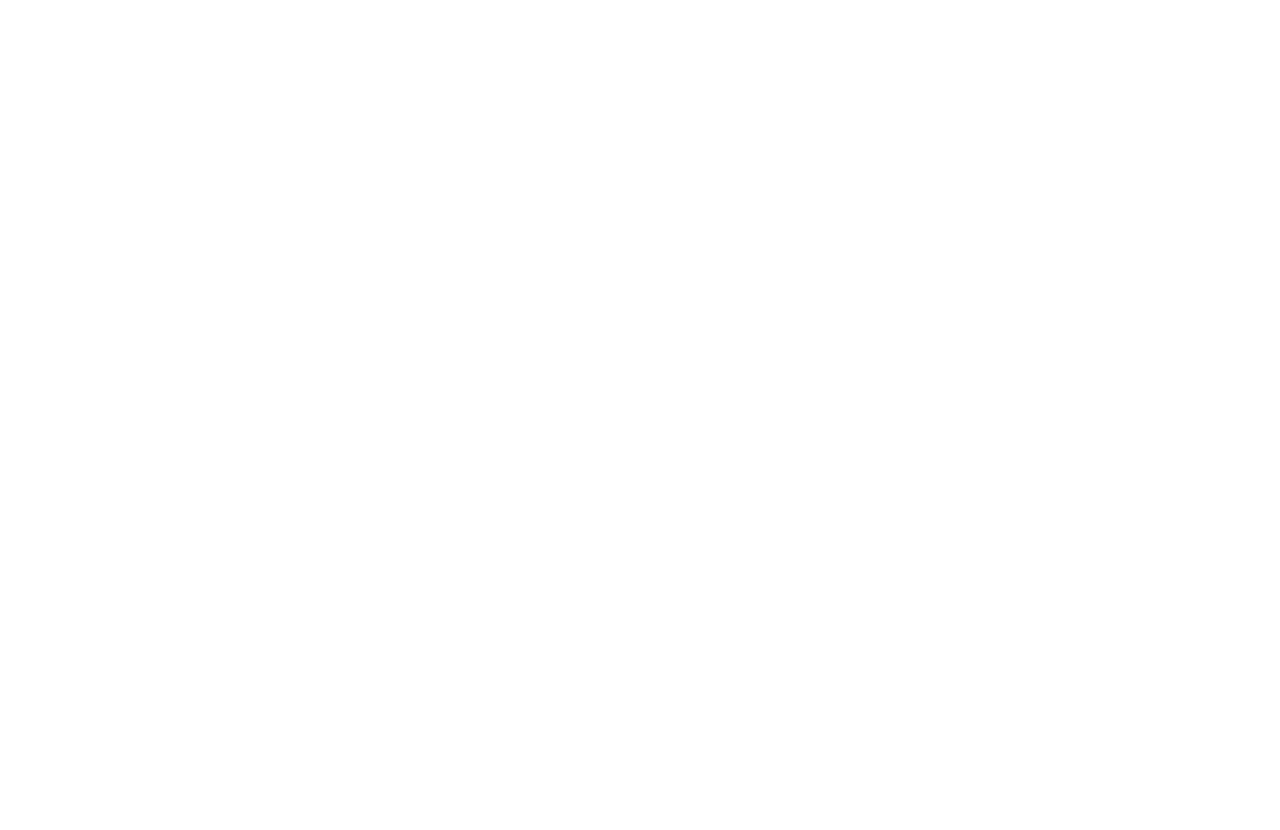
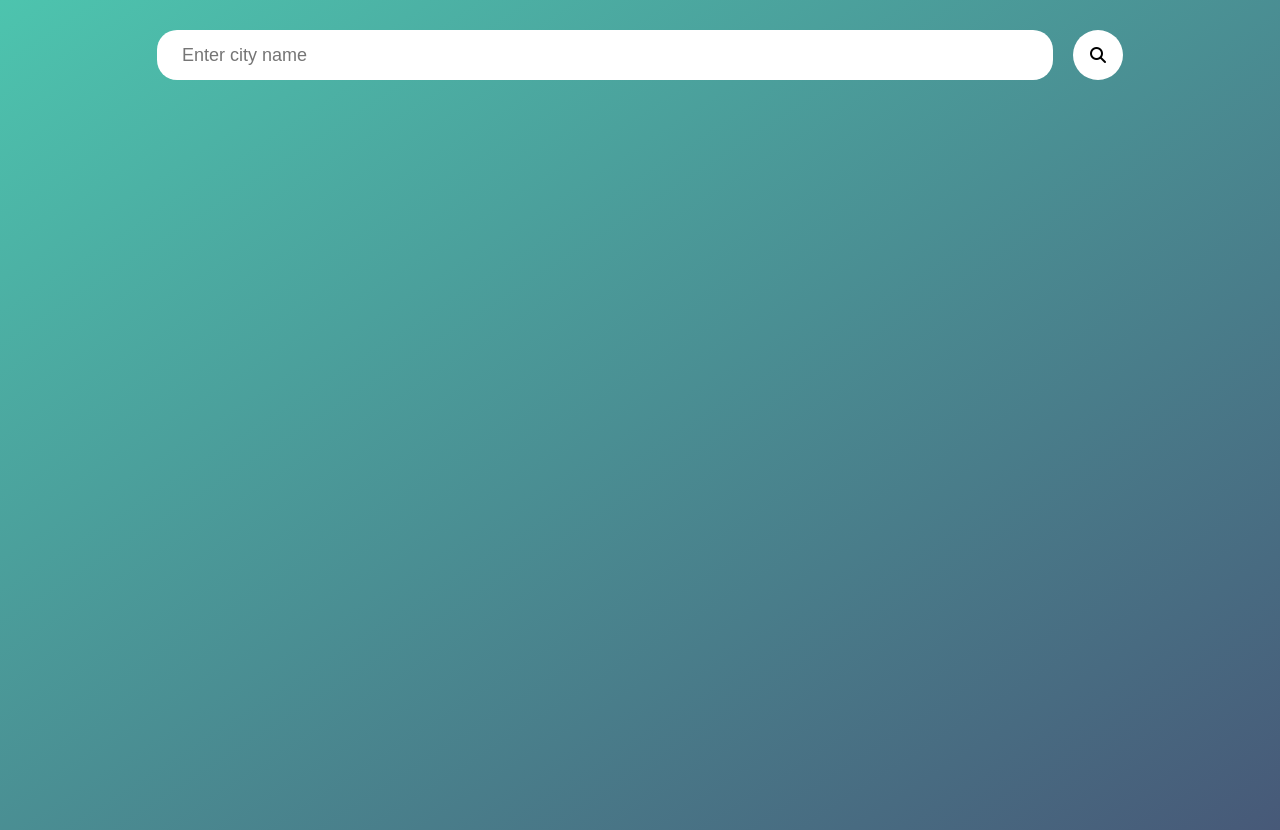
Before and after one commit to manojkumarg7/weather_app, a plain HTML site: page index.html in a window 1280 px wide. Before the commit the page ends 800 px from the top, so only its background shows below. Drawn offline with Linux system fonts and the light colour scheme.

Commit message:
initial commit

```diff
--- a/index.css
+++ b/index.css
@@ -3,3 +3,37 @@
   padding: 0;
   box-sizing: border-box;
 }
+body {
+  background-image: linear-gradient(to bottom right, #4dc4ae, #475978);
+  background-repeat: no-repeat;
+  height: 100vh;
+}
+header {
+  display: flex;
+  justify-content: center;
+  gap: 20px;
+  margin-top: 30px;
+}
+.search-input {
+  width: 70%;
+  height: 50px;
+  background-color: white;
+  border: 0;
+  outline: 0;
+  padding: 10px 25px;
+  font-size: 18px;
+  border-radius: 20px;
+}
+
+.search-icon {
+  height: 50px;
+  width: 50px;
+  border: 1px solid black;
+  display: flex;
+  justify-content: center;
+  align-items: center;
+  background-color: white;
+  border: none;
+  border-radius: 30px;
+  cursor: pointer;
+}
--- a/index.html
+++ b/index.html
@@ -5,8 +5,26 @@
     <meta name="viewport" content="width=device-width, initial-scale=1.0" />
     <title>weather_app</title>
     <link rel="stylesheet" href="./index.css" />
+    <!-- font awesome cdn link -->
+    <link
+      rel="stylesheet"
+      href="https://cdnjs.cloudflare.com/ajax/libs/font-awesome/6.5.1/css/all.min.css"
+    />
   </head>
   <body>
+    <!--header section-->
+    <header>
+      <input
+        class="search-input"
+        type="text"
+        placeholder="Enter city name"
+        name="city_names"
+        spellcheck="false"
+      />
+      <div class="search-icon" for="name">
+        <i class="fa-solid fa-magnifying-glass"></i>
+      </div>
+    </header>
     <script src="./index.js"></script>
   </body>
 </html>
```
Also changed, not shown: images/clear.png (added), images/clouds.png (added), images/drizzle.png (added), images/humidity.png (added), images/mist.png (added), images/rain.png (added), images/search.png (added), images/snow.png (added), images/wind.png (added).
